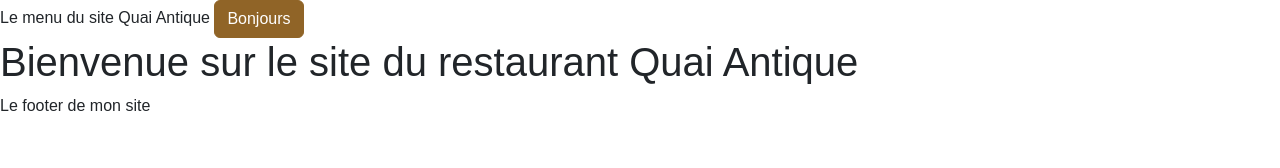
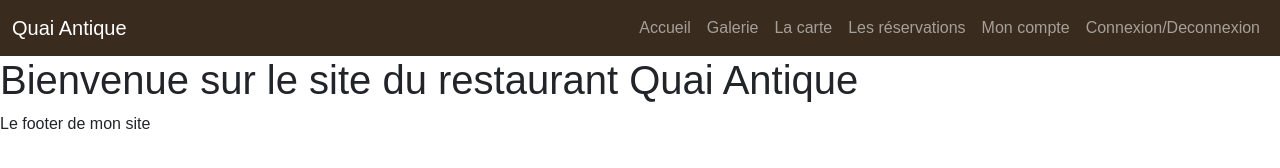
Before and after one commit to diegoply/Projet-Front-Fil-Rouge, a website with bundled scripts: page index.html in a window 1280 px wide. Built offline with nearby package versions, Linux system fonts and the light colour scheme; files whose address does not match are found by name; a web font is replaced by a local one.

Commit message:
add header

```diff
--- a/index.html
+++ b/index.html
@@ -3,14 +3,45 @@
 <head>
     <meta charset="UTF-8">
     <meta name="viewport" content="width=device-width, initial-scale=1.0">
-
+    <link rel="preconnect" href="https://fonts.googleapis.com">
+    <link rel="preconnect" href="https://fonts.gstatic.com" crossorigin>
+    <link href="https://fonts.googleapis.com/css2?family=Hind+Madurai:wght@300;400;500;600;700&display=swap" rel="stylesheet">
     <link rel="stylesheet" href="scss/main.css"/>
     <title>Document</title>
 </head>
 <body>
-    <header>
-        Le menu du site Quai Antique
-        <button class="btn btn-primary">Bonjours</button>
+
+   <header>
+        <nav class="navbar navbar-expand-lg bg-dark" data-bs-theme="dark">
+            <div class="container-fluid">
+              <a class="navbar-brand" href="/">Quai Antique</a>
+              <button class="navbar-toggler" type="button" data-bs-toggle="collapse" data-bs-target="#navbarSupportedContent" aria-controls="navbarSupportedContent" aria-expanded="false" aria-label="Toggle navigation">
+                <span class="navbar-toggler-icon"></span>
+              </button>
+              <div class="collapse navbar-collapse" id="navbarSupportedContent">
+                <ul class="navbar-nav ms-auto mb-2 mb-lg-0">
+                  <li class="nav-item">
+                    <a class="nav-link" href="/">Accueil</a>
+                  </li>
+                  <li class="nav-item">
+                    <a class="nav-link" href="/galerie">Galerie</a>
+                  </li>
+                  <li class="nav-item">
+                    <a class="nav-link" href="#">La carte</a>
+                  </li>
+                  <li class="nav-item">
+                    <a class="nav-link" href="#">Les réservations</a>
+                  </li>
+                  <li class="nav-item">
+                    <a class="nav-link" href="#">Mon compte</a>
+                  </li>
+                  <li class="nav-item">
+                    <a class="nav-link" href="#">Connexion/Deconnexion</a>
+                  </li>
+                </ul>
+              </div>
+            </div>
+          </nav>
     </header>
 
     <main id="main-page">
```
